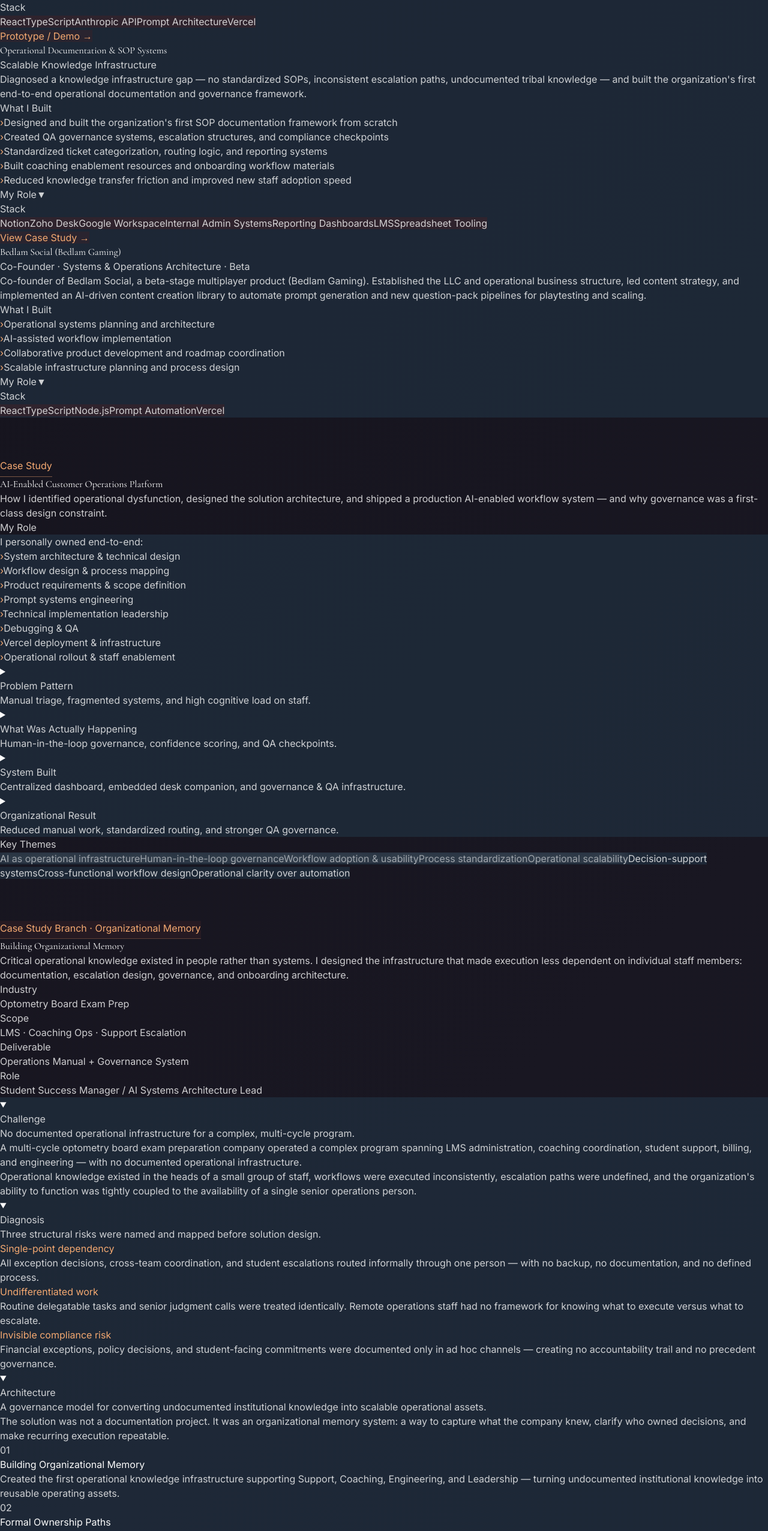
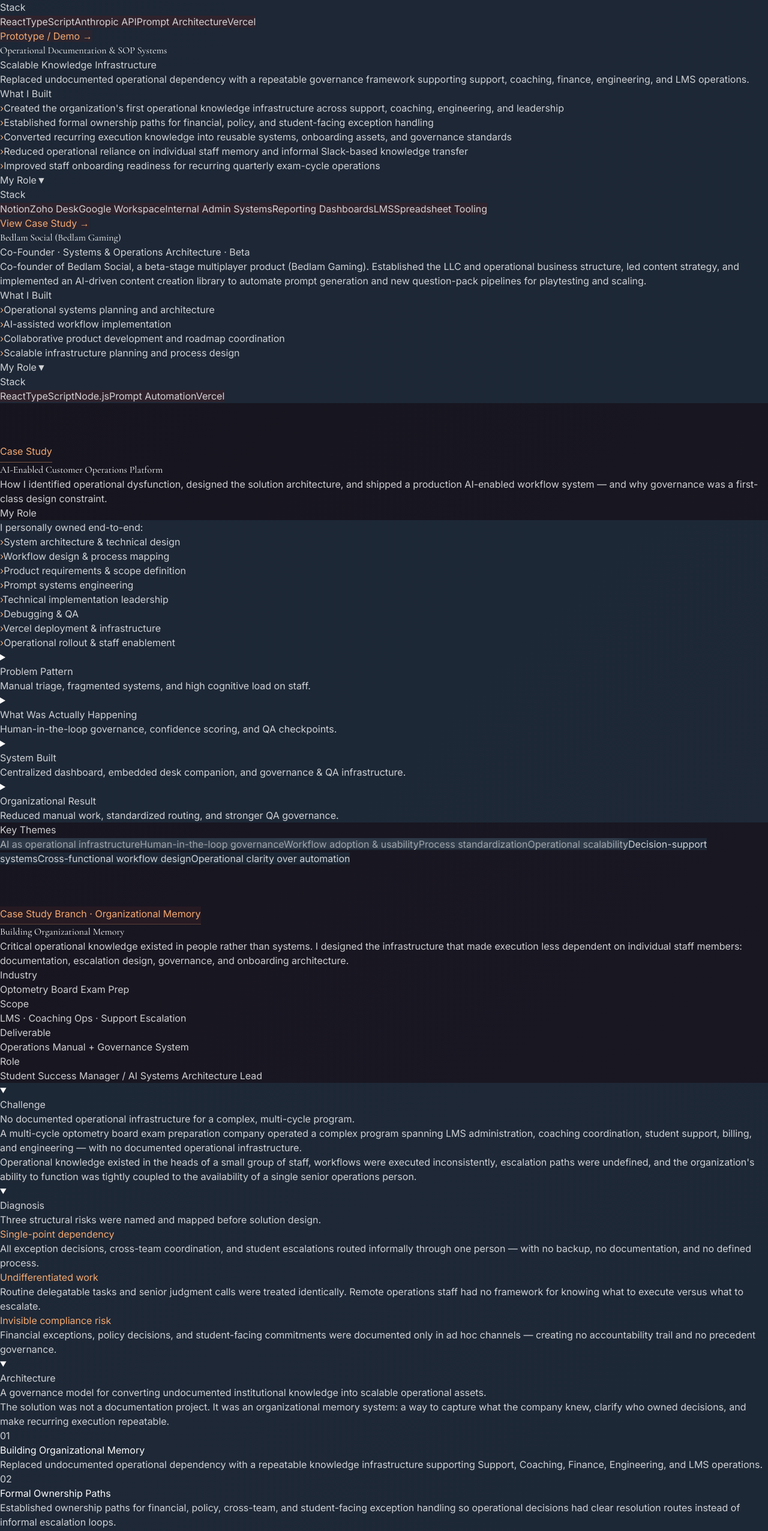
Before and after one commit to akurkosky-alt/amy-portfolio, a React (Vite) app: page / in a window 1280 px wide. Shown: the part 3201-5753 px from the top of the page at 60% size. Built offline with nearby package versions, Linux system fonts and the light colour scheme.

Commit message:
copy: emphasize organizational scale and remove personal aside

```diff
--- a/src/components/PortfolioSite.tsx
+++ b/src/components/PortfolioSite.tsx
@@ -104,13 +104,13 @@ const projects: Project[] = [
     title: 'Operational Documentation & SOP Systems',
     subtitle: 'Scalable Knowledge Infrastructure',
     description:
-      'Diagnosed a knowledge infrastructure gap — no standardized SOPs, inconsistent escalation paths, undocumented tribal knowledge — and built the organization\'s first end-to-end operational documentation and governance framework.',
+      'Replaced undocumented operational dependency with a repeatable governance framework supporting support, coaching, finance, engineering, and LMS operations.',
     highlights: [
-      "Designed and built the organization's first SOP documentation framework from scratch",
-      'Created QA governance systems, escalation structures, and compliance checkpoints',
-      'Standardized ticket categorization, routing logic, and reporting systems',
-      'Built coaching enablement resources and onboarding workflow materials',
-      'Reduced knowledge transfer friction and improved new staff adoption speed',
+      "Created the organization's first operational knowledge infrastructure across support, coaching, engineering, and leadership",
+      'Established formal ownership paths for financial, policy, and student-facing exception handling',
+      'Converted recurring execution knowledge into reusable systems, onboarding assets, and governance standards',
+      'Reduced operational reliance on individual staff memory and informal Slack-based knowledge transfer',
+      'Improved staff onboarding readiness for recurring quarterly exam-cycle operations',
     ],
     role: [
       'Documentation architecture & framework design',
@@ -163,7 +163,7 @@ function OperationsInfrastructureCaseStudySection() {
       {
         number: '01',
         title: 'Building Organizational Memory',
-        body: 'Created the first operational knowledge infrastructure supporting Support, Coaching, Engineering, and Leadership — turning undocumented institutional knowledge into reusable operating assets.',
+        body: 'Replaced undocumented operational dependency with a repeatable knowledge infrastructure supporting Support, Coaching, Finance, Engineering, and LMS operations.',
       },
       {
         number: '02',
@@ -195,7 +195,7 @@ function OperationsInfrastructureCaseStudySection() {
     const outcomes = [
       {
         headline: '0 → 1',
-        body: 'First operational knowledge infrastructure the organization had ever had',
+        body: 'First operational knowledge infrastructure spanning support, coaching, finance, engineering, and LMS operations',
       },
       {
         headline: '4 teams',
@@ -1401,8 +1401,7 @@ export default function PortfolioSite() {
               ))}
             </div>
             <p className="text-zinc-600 text-sm italic">
-              Also occasionally an artist, cellist, gaming founder, and operational cryptid quietly
-              reorganizing workflow ecosystems in the background.
+              Amy builds operational systems that help organizations scale.
             </p>
           </div>
         </AnimatedSection>
```
